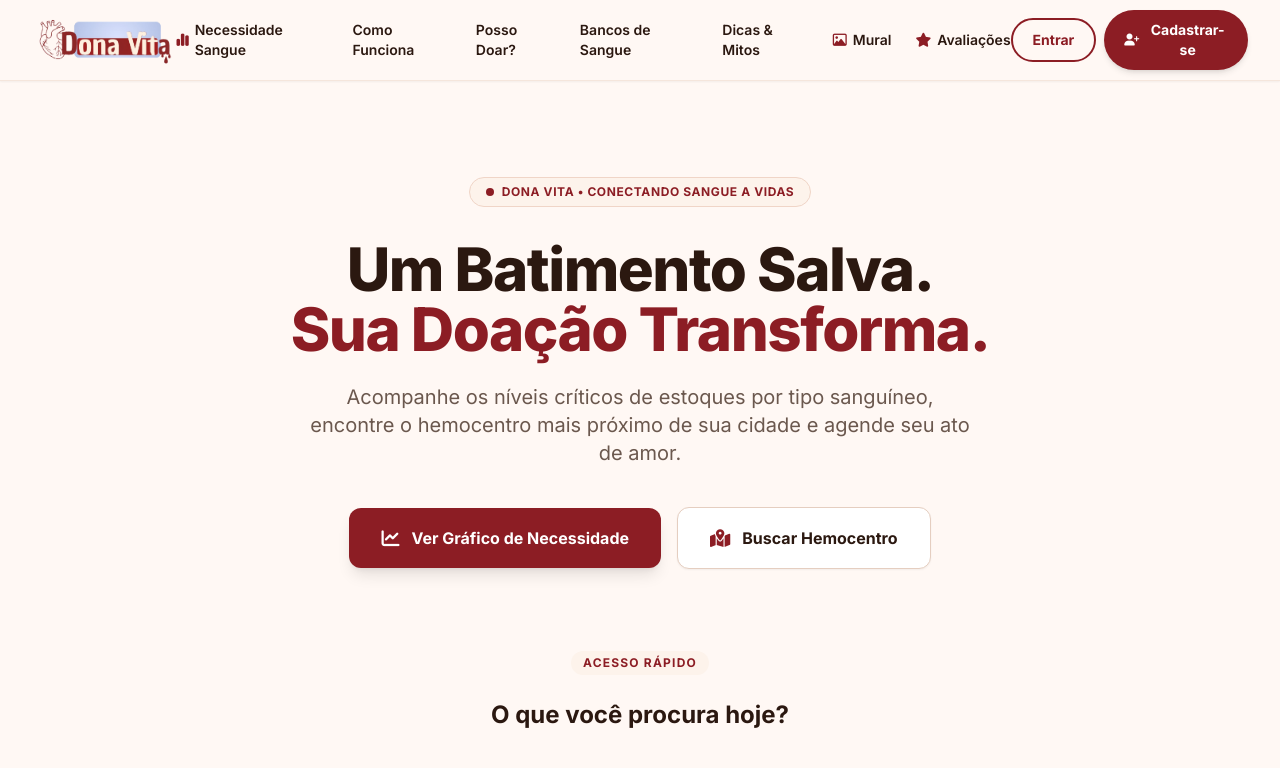
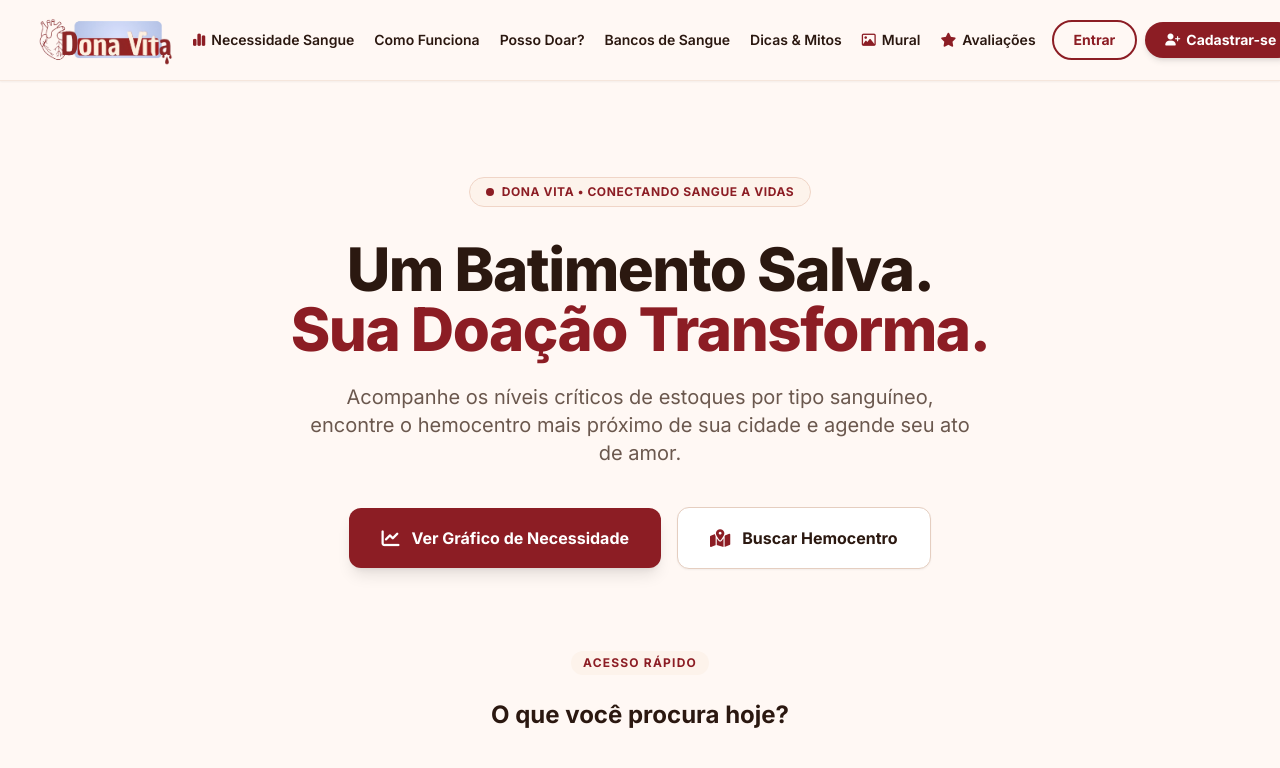
Before and after one commit to Nata-Fontes/DonaVitaTeste, a plain HTML site: page frontend/index.html in a window 1280 px wide. Shown: the top 768 px of the page. Drawn offline with nearby package versions, Linux system fonts and the light colour scheme; no server answers.

Commit message:
Refactor navbar for improved layout and accessibility

```diff
--- a/frontend/index.html
+++ b/frontend/index.html
@@ -45,68 +45,68 @@
 
     <!-- NAVBAR TOP -->
     <header class="sticky top-0 z-40 bg-[#FFF8F4]/90 backdrop-blur-md border-b border-[#F5E6DC] shadow-sm transition-all duration-200">
-        <div class="max-w-7xl mx-auto px-4 sm:px-6 lg:px-8 h-20 flex items-center justify-between">
+        <div class="max-w-7xl mx-auto px-4 sm:px-6 lg:px-8 h-20 flex items-center justify-between gap-4">
 
             <!-- Logo Dona Vita -->
-            <a href="#" class="Logo">
-               <img src="Logo.png" alt="Dona Vita" onerror="this.style.display='none';this.nextElementSibling.style.display='flex'">
+            <a href="#" class="Logo shrink-0 w-32 xl:w-[145px]">
+               <img src="Logo.png" alt="Dona Vita" class="w-full h-auto" onerror="this.style.display='none';this.nextElementSibling.style.display='flex'">
             </a>
 
             <!-- Menu de Navegação Principal -->
-            <nav class="hidden md:flex items-center gap-6 text-sm font-semibold text-brand-textDark">
-                <a href="#necessidade" class="flex items-center gap-1.5 hover:text-brand-primary transition-colors py-1">
+            <nav class="hidden lg:flex items-center gap-3.5 xl:gap-5 text-xs xl:text-sm font-semibold text-brand-textDark">
+                <a href="#necessidade" class="whitespace-nowrap flex items-center gap-1.5 hover:text-brand-primary transition-colors py-1">
                     <i class="fa-solid fa-chart-simple text-brand-primary"></i> Necessidade Sangue
                 </a>
-                <a href="#como-funciona" class="hover:text-brand-primary transition-colors py-1">Como Funciona</a>
-                <a href="#posso-doar" class="hover:text-brand-primary transition-colors py-1">Posso Doar?</a>
-                <a href="#bancos-sangue" class="hover:text-brand-primary transition-colors py-1">Bancos de Sangue</a>
-                <a href="#dicas-mitos" class="hover:text-brand-primary transition-colors py-1">Dicas & Mitos</a>
-                <a href="#mural" class="flex items-center gap-1.5 hover:text-brand-primary transition-colors py-1">
+                <a href="#como-funciona" class="whitespace-nowrap hover:text-brand-primary transition-colors py-1">Como Funciona</a>
+                <a href="#posso-doar" class="whitespace-nowrap hover:text-brand-primary transition-colors py-1">Posso Doar?</a>
+                <a href="#bancos-sangue" class="whitespace-nowrap hover:text-brand-primary transition-colors py-1">Bancos de Sangue</a>
+                <a href="#dicas-mitos" class="whitespace-nowrap hover:text-brand-primary transition-colors py-1">Dicas & Mitos</a>
+                <a href="#mural" class="whitespace-nowrap flex items-center gap-1.5 hover:text-brand-primary transition-colors py-1">
                     <i class="fa-regular fa-image text-brand-primary"></i> Mural
                 </a>
-                <a href="#avaliacoes" class="flex items-center gap-1.5 hover:text-brand-primary transition-colors py-1">
+                <a href="#avaliacoes" class="whitespace-nowrap flex items-center gap-1.5 hover:text-brand-primary transition-colors py-1">
                     <i class="fa-solid fa-star text-brand-primary"></i> Avaliações
                 </a>
             </nav>
 
             <!-- Ações de Autenticação / Perfil do Usuário -->
-            <div class="flex items-center gap-3">
+            <div class="flex items-center gap-2.5 shrink-0">
                 <div id="loggedOutState" class="flex items-center gap-2">
-                    <button onclick="window.openAuthModal('login')" class="px-5 py-2.5 rounded-full border-2 border-brand-primary text-brand-primary font-bold text-sm hover:bg-brand-primary hover:text-white transition-all duration-200">
+                    <button onclick="window.openAuthModal('login')" class="whitespace-nowrap px-4 xl:px-5 py-2 rounded-full border-2 border-brand-primary text-brand-primary font-bold text-xs xl:text-sm hover:bg-brand-primary hover:text-white transition-all duration-200">
                         Entrar
                     </button>
-                    <button onclick="window.openAuthModal('register')" class="px-5 py-2.5 rounded-full bg-brand-primary text-white font-bold text-sm hover:bg-brand-primaryDark transition-all duration-200 shadow-md hover:shadow-lg flex items-center gap-2">
+                    <button onclick="window.openAuthModal('register')" class="whitespace-nowrap px-4 xl:px-5 py-2 rounded-full bg-brand-primary text-white font-bold text-xs xl:text-sm hover:bg-brand-primaryDark transition-all duration-200 shadow-md hover:shadow-lg flex items-center gap-1.5">
                         <i class="fa-solid fa-user-plus text-xs"></i> Cadastrar-se
                     </button>
                 </div>
 
                 <!-- Estado Logado (Oculto Inicialmente) -->
-                <div id="loggedInState" class="hidden flex items-center gap-3">
-                    <div class="flex items-center gap-2 bg-brand-cream px-3 py-1.5 rounded-full border border-[#EACEC1]">
+                <div id="loggedInState" class="hidden flex items-center gap-2.5">
+                    <div class="flex items-center gap-2 bg-brand-cream px-3 py-1.5 rounded-full border border-[#EACEC1] whitespace-nowrap">
                         <span id="userBadgeType" class="text-xs font-bold px-2 py-0.5 rounded-full bg-brand-primary text-white">Doador</span>
-                        <span id="userNameDisplay" class="text-sm font-bold text-brand-textDark">Maria Silva</span>
+                        <span id="userNameDisplay" class="text-xs xl:text-sm font-bold text-brand-textDark max-w-[120px] truncate">Maria Silva</span>
                     </div>
-                    <button onclick="window.logout()" title="Sair da Conta" class="w-9 h-9 rounded-full bg-gray-200 text-gray-700 hover:bg-red-100 hover:text-red-700 flex items-center justify-center transition-colors">
+                    <button onclick="window.logout()" title="Sair da Conta" class="w-9 h-9 rounded-full bg-gray-200 text-gray-700 hover:bg-red-100 hover:text-red-700 flex items-center justify-center transition-colors shrink-0">
                         <i class="fa-solid fa-right-from-bracket text-sm"></i>
                     </button>
                 </div>
 
                 <!-- Botão Menu Mobile -->
-                <button onclick="window.toggleMobileMenu()" class="md:hidden p-2 text-brand-textDark hover:text-brand-primary">
+                <button onclick="window.toggleMobileMenu()" class="lg:hidden p-2 text-brand-textDark hover:text-brand-primary">
                     <i class="fa-solid fa-bars text-2xl"></i>
                 </button>
             </div>
         </div>
 
         <!-- Menu Mobile Drawer -->
-        <div id="mobileMenu" class="hidden md:hidden bg-[#FFF8F4] border-b border-[#F5E6DC] px-4 pt-2 pb-6 space-y-3 font-medium">
+        <div id="mobileMenu" class="hidden lg:hidden bg-[#FFF8F4] border-b border-[#F5E6DC] px-4 pt-2 pb-6 space-y-3 font-medium">
             <a href="#necessidade" onclick="window.toggleMobileMenu()" class="block py-2 text-brand-textDark hover:text-brand-primary"><i class="fa-solid fa-chart-simple mr-2 text-brand-primary"></i>Necessidade Sangue</a>
             <a href="#como-funciona" onclick="window.toggleMobileMenu()" class="block py-2 text-brand-textDark hover:text-brand-primary">Como Funciona</a>
             <a href="#posso-doar" onclick="window.toggleMobileMenu()" class="block py-2 text-brand-textDark hover:text-brand-primary">Posso Doar?</a>
             <a href="#bancos-sangue" onclick="window.toggleMobileMenu()" class="block py-2 text-brand-textDark hover:text-brand-primary">Bancos de Sangue</a>
             <a href="#dicas-mitos" onclick="window.toggleMobileMenu()" class="block py-2 text-brand-textDark hover:text-brand-primary">Dicas & Mitos</a>
             <a href="#mural" onclick="window.toggleMobileMenu()" class="block py-2 text-brand-textDark hover:text-brand-primary"><i class="fa-regular fa-image mr-2 text-brand-primary"></i>Mural Dona Vita</a>
-            <a href="#avaliacoes" class="flex items-center gap-1.5 hover:text-brand-primary transition-colors py-1"><i class="fa-solid fa-star text-brand-primary"></i>Avaliações</a>
+            <a href="#avaliacoes" onclick="window.toggleMobileMenu()" class="block py-2 text-brand-textDark hover:text-brand-primary"><i class="fa-solid fa-star mr-2 text-brand-primary"></i>Avaliações</a>
         </div>
     </header>
 
```
